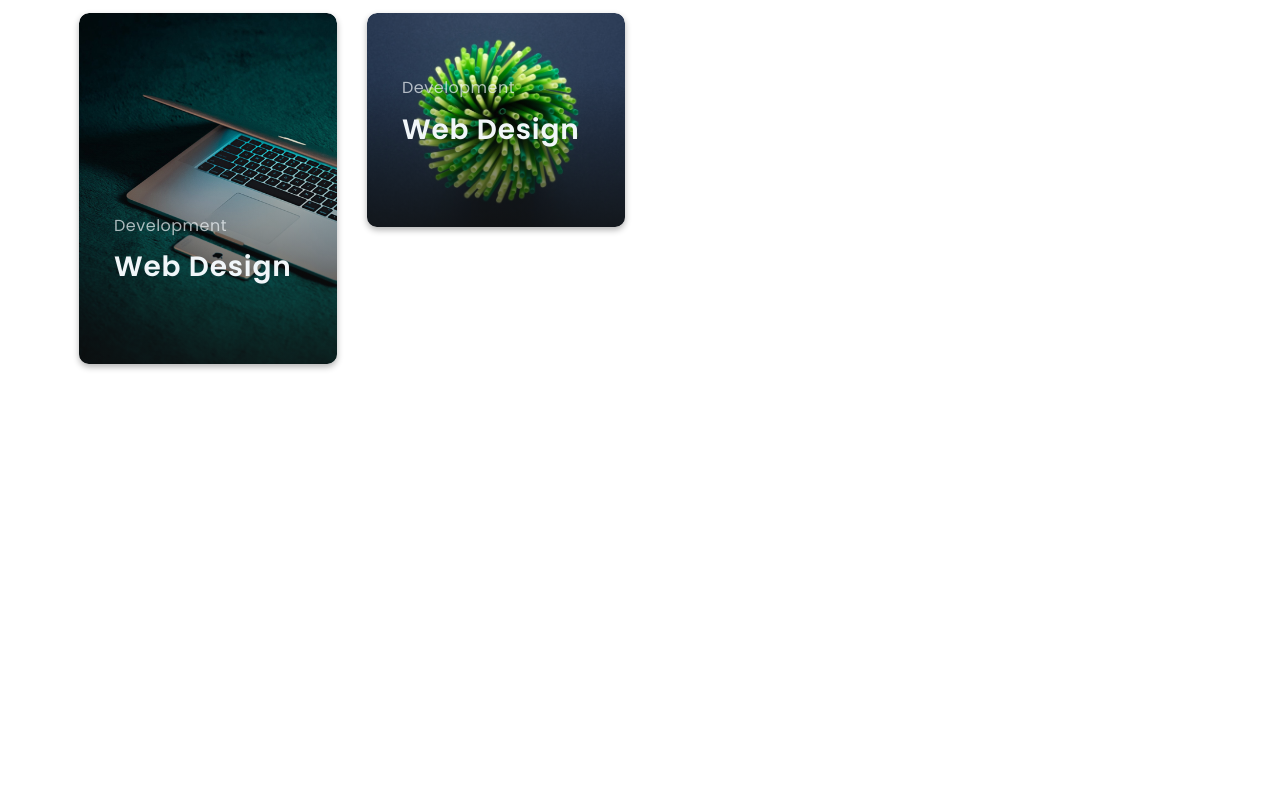
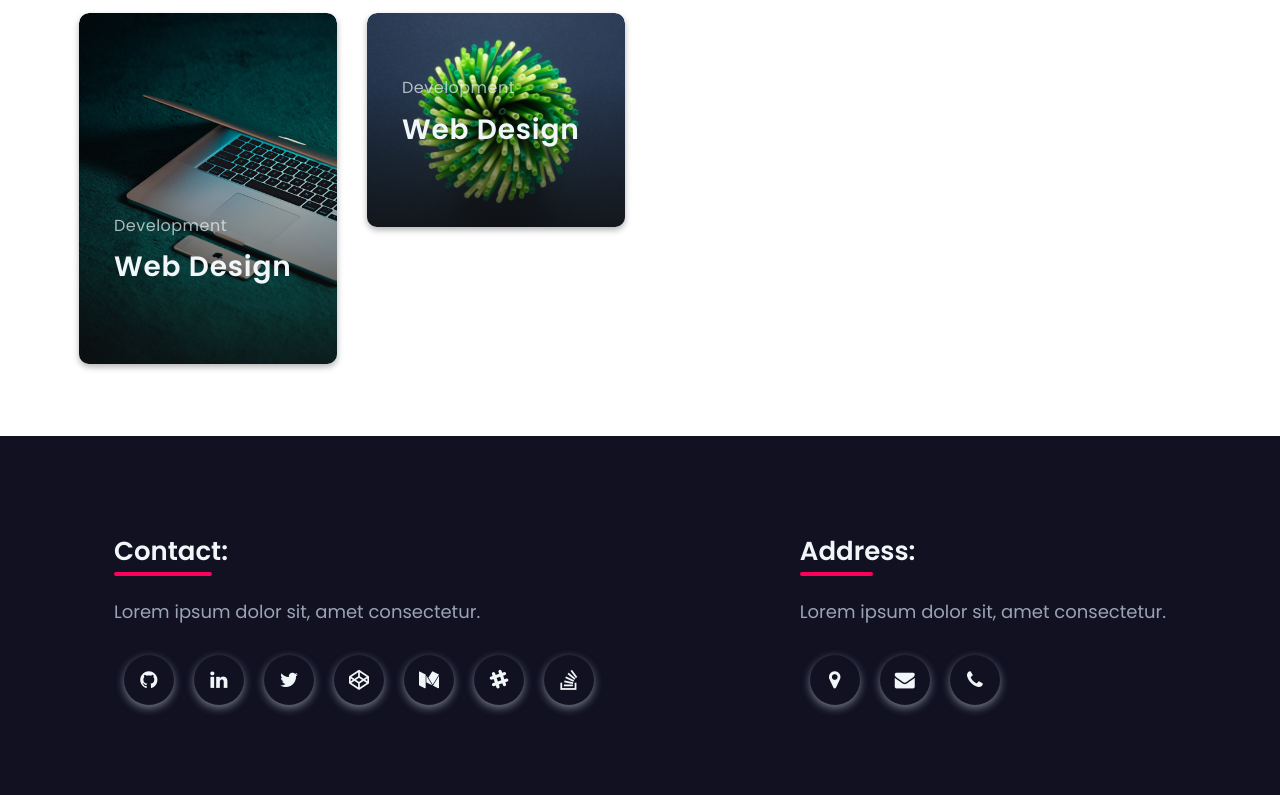
Before and after one commit to niloysikdar/awesome-portfolio-template, a plain HTML site: page index.html in a window 1280 px wide. Shown: the part 2969-3764 px from the top of the page. Before the commit the page ends 3405 px from the top, so only its background shows below. Drawn offline with nearby package versions, Linux system fonts and the light colour scheme.

Commit message:
Added Footer

```diff
--- /dev/null
+++ b/css/footer.css
@@ -0,0 +1,91 @@
+:root {
+    --lightblack: #111122;
+    --lightblue: #1b83d8;
+    --white: #ffffff;
+    --lightwhite: #f1f6f9;
+    --darkblue: #104c7e;
+    --darkgrey: #393e46;
+    --lightgrey: #9ba4b4;
+    --lightyellow: #fddb3a;
+    --lightpink: #ff005c;
+}
+
+footer .footer-container {
+    padding: 3rem 1rem;
+    background: var(--lightblack);
+}
+
+footer .footer-container .upper-footer {
+    display: flex;
+    justify-content: space-around;
+    flex-wrap: wrap;
+}
+
+footer .footer-container .upper-footer .social-contact,
+footer .footer-container .upper-footer .address-contact {
+    margin: 2rem 5rem;
+}
+
+footer .footer-container .upper-footer .social-contact h2,
+footer .footer-container .upper-footer .address-contact h2 {
+    position: relative;
+    margin: 20px 0;
+    font-size: 26px;
+    font-weight: 600;
+    font-family: "Poppins", sans-serif;
+    color: var(--lightwhite);
+}
+
+footer .footer-container .upper-footer .social-contact h2:after,
+footer .footer-container .upper-footer .address-contact h2:after {
+    content: "";
+    position: absolute;
+    left: 0;
+    bottom: -10px;
+    transform: translate(0, -50%);
+    width: 20%;
+    height: 4px;
+    background: var(--lightpink);
+    border-radius: 4px;
+}
+
+footer .footer-container .upper-footer .social-contact p,
+footer .footer-container .upper-footer .address-contact p {
+    margin: 30px 0 20px;
+    font-size: 18px;
+    font-weight: 400;
+    font-family: "Poppins", sans-serif;
+    color: var(--lightgrey);
+}
+
+footer .footer-container .upper-footer .social-contact .list-group,
+footer .footer-container .upper-footer .address-contact .list-group {
+    flex-wrap: wrap;
+}
+
+footer .footer-container .upper-footer .social-contact a,
+footer .footer-container .upper-footer .address-contact a {
+    margin: 10px;
+    background: var(--lightblack);
+    color: var(--lightwhite);
+    box-shadow: 0 3px 8px #747b88;
+    border-radius: 50%;
+    position: relative;
+    width: 50px;
+    height: 50px;
+    transition: all 0.3s ease;
+}
+
+footer .footer-container .upper-footer .social-contact a i,
+footer .footer-container .upper-footer .address-contact a i {
+    font-size: 20px;
+    position: absolute;
+    top: 50%;
+    left: 50%;
+    transform: translate(-50%, -50%);
+}
+
+footer .footer-container .upper-footer .social-contact a:hover,
+footer .footer-container .upper-footer .address-contact a:hover {
+    color: var(--lightgrey);
+}
--- a/css/style.css
+++ b/css/style.css
@@ -30,7 +30,7 @@
 }
 
 p {
-  font-size: 1.4rem;
+    font-size: 1.4rem;
     font-weight: 300;
     color: #5c5c5c;
 }
@@ -103,7 +103,7 @@ header div.toggle ul li a:after {
     background: var(--lightyellow);
     border-radius: 2px;
     transform: scale(0, 1);
-    transform-origin: 0% 100%;
+    transform-origin: 50% 50%;
     transition: transform 0.3s ease;
 }
 
@@ -371,7 +371,6 @@ header div.menu-icon.menu-active .menu-inner:after {
     text-align: center;
     margin-bottom: 15px;
     padding: 0;
-
 }
 
 .heading h2 {
--- a/index.html
+++ b/index.html
@@ -7,8 +7,13 @@
         <link rel="shortcut icon" type="image/png" href="favicon.png" />
         <link
             rel="stylesheet"
+            href="https://cdnjs.cloudflare.com/ajax/libs/font-awesome/4.7.0/css/font-awesome.css"
+        />
+        <link
+            rel="stylesheet"
             href="https://cdn.jsdelivr.net/npm/bootstrap@4.6.0/dist/css/bootstrap.min.css"
         />
+        <link rel="stylesheet" href="./css/footer.css" />
         <link rel="stylesheet" href="./css/about.css" />
         <link rel="stylesheet" href="./css/skills.css" />
         <link rel="stylesheet" href="./css/projects.css" />
@@ -68,7 +73,6 @@
         </section>
 
         <section class="about" id="about">
-
             <div class="row">
                 <div class="col col-12 col-sm-12 col-md-12 col-lg-4 det">
                     <div class="about-image">
@@ -279,5 +283,34 @@
         </section>
 
         <!-- <section class="articles"></section> -->
+
+        <footer>
+            <div class="footer-container">
+                <div class="upper-footer">
+                    <div class="social-contact">
+                        <h2>Contact:</h2>
+                        <p>Lorem ipsum dolor sit, amet consectetur.</p>
+                        <div class="list-group list-group-horizontal">
+                            <a href="#"><i class="fa fa-github"></i></a>
+                            <a href="#"><i class="fa fa-linkedin"></i></a>
+                            <a href="#"><i class="fa fa-twitter"></i></a>
+                            <a href="#"><i class="fa fa-codepen"></i></a>
+                            <a href="#"><i class="fa fa-medium"></i></a>
+                            <a href="#"><i class="fa fa-slack"></i></a>
+                            <a href="#"><i class="fa fa-stack-overflow"></i></a>
+                        </div>
+                    </div>
+                    <div class="address-contact">
+                        <h2>Address:</h2>
+                        <p>Lorem ipsum dolor sit, amet consectetur.</p>
+                        <div class="list-group list-group-horizontal">
+                            <a href="#"><i class="fa fa-map-marker"></i></a>
+                            <a href="#"><i class="fa fa-envelope"></i></a>
+                            <a href="#"><i class="fa fa-phone"></i></a>
+                        </div>
+                    </div>
+                </div>
+            </div>
+        </footer>
     </body>
 </html>
```
